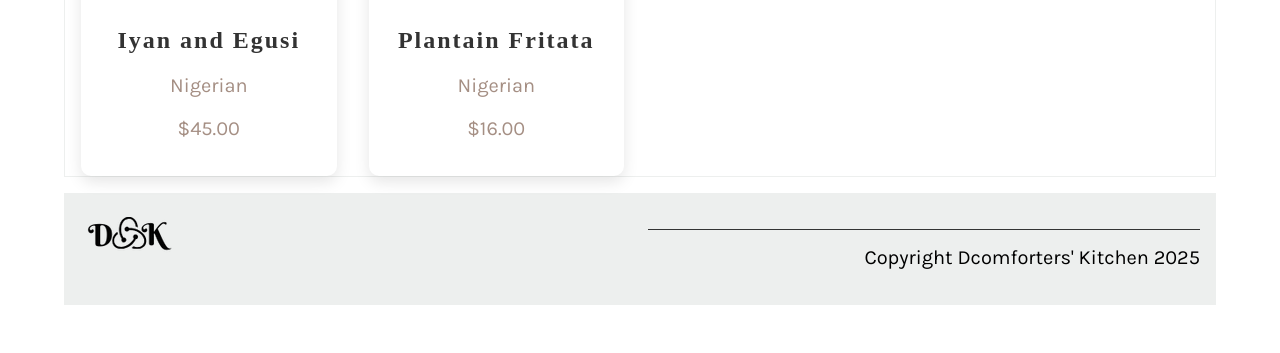
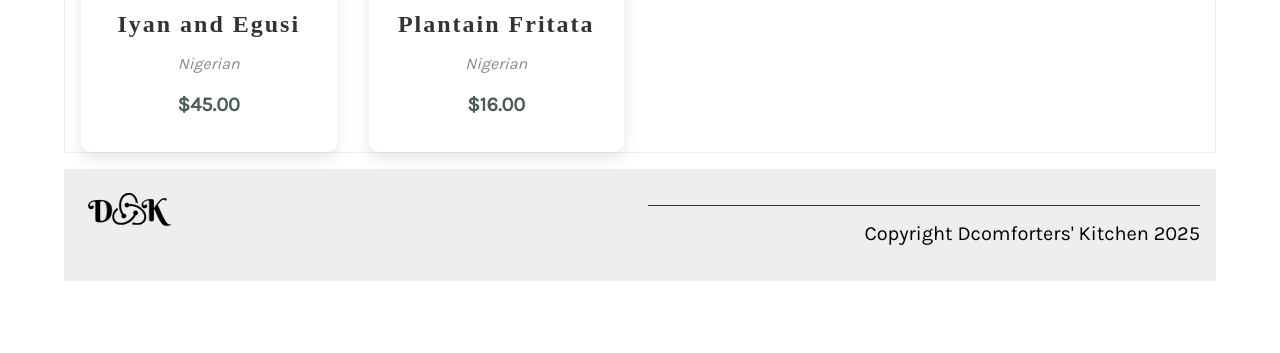
Before and after one commit to Dcomforter/New-Kitchen, a Django app: page /kitchen/ in a window 1280 px wide. Shown: the part 1238-1591 px from the top of the page. After the commit the page ends 1519 px from the top, so only its background shows below. Run offline with Django 4.2, Linux system fonts and the light colour scheme; data comes from the database, SQL or seed files in the repository; some web fonts are replaced.

Commit message:
Updated style.css with .menu-price and .cuisine-type

```diff
--- a/newapp/static/css/style.css
+++ b/newapp/static/css/style.css
@@ -523,3 +523,15 @@ footer p {
   font-size: 1.5rem;
   color: #333;
 }
+
+.menu-price {
+  font-size: 1.25rem;
+  font-weight: bold;
+  color: #495e57;
+}
+
+.cuisine-type {
+  font-style: italic;
+  color: #888;
+  font-size: 1rem;
+}
```
